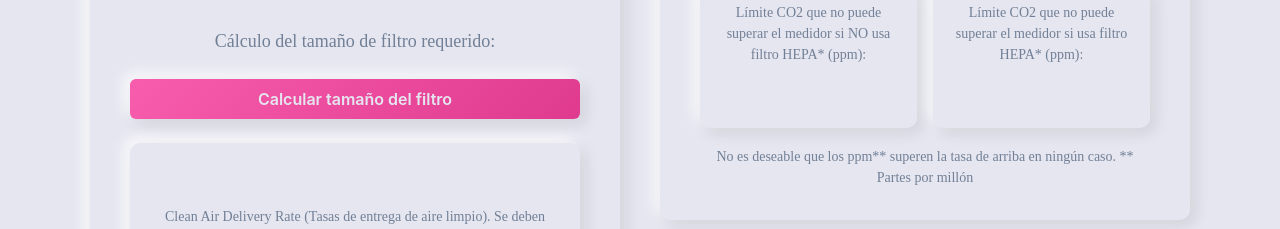
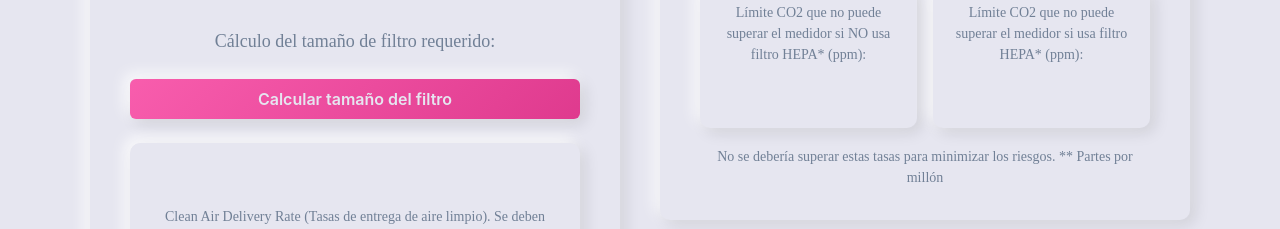
Before and after one commit to teootoledo/co2calculator, a React (Create React App) app: page / in a window 1280 px wide. Shown: the part 938-1167 px from the top of the page. Built offline with nearby package versions, Linux system fonts and the light colour scheme; a web font is replaced by a local one.

Commit message:
Fix issue #6.6

```diff
--- a/src/components/calculadora/CalculadoraCO2.js
+++ b/src/components/calculadora/CalculadoraCO2.js
@@ -30,7 +30,7 @@ const CalculadoraCO2 = ({ room }) => {
     profesores: null,
     flujoTotalPersonaLS: null,
     flujoTotalPersonaM3H: null,
-    calibracionCO2ext: null,
+    calibracionCO2ext: 420,
     limiteNoHEPA: null,
     limiteSiHEPA: null,
   });
@@ -233,7 +233,7 @@ const CalculadoraCO2 = ({ room }) => {
                   </Text>
                   <div className={`${!aula.limiteNoHEPA && "invisible"} `}>
                     <Tooltip
-                      label="Flujo de aire exterior"
+                      label="Limite CO2 sin filtro HEPA"
                       aria-label="litrosCO2pm"
                     >
                       <p>{aula.limiteNoHEPA} [ppm]</p>
@@ -254,7 +254,7 @@ const CalculadoraCO2 = ({ room }) => {
                   </Text>
                   <div className={`${!aula.limiteSiHEPA && "invisible"} `}>
                     <Tooltip
-                      label="Flujo de aire exterior"
+                      label="Limite CO2 con filtro HEPA"
                       aria-label="litrosCO2pm"
                     >
                       <p>{aula.limiteSiHEPA} [ppm]</p>
@@ -270,8 +270,8 @@ const CalculadoraCO2 = ({ room }) => {
             fontSize="sm"
             className="my-2 mx-3"
           >
-            No es deseable que los ppm** superen la tasa de arriba en ningún
-            caso. ** Partes por millón
+            No se debería superar estas tasas para minimizar los riesgos. **
+            Partes por millón
           </Text>
         </form>
       </Container>
--- a/src/pages/index.js
+++ b/src/pages/index.js
@@ -1,6 +1,6 @@
 import React, { useState, useEffect } from "react";
-import CalculadoraCADR from "../components/calculadora/CalculadoraCADR";
-import CalculadoraCO2 from "../components/calculadora/CalculadoraCO2";
+import CalculadoraCADR from "../components/Calculadora/CalculadoraCADR";
+import CalculadoraCO2 from "../components/Calculadora/CalculadoraCO2";
 import Post from "../components/Post/Post";
 import { PostsList } from "../components/Post/PostsList";
 
@@ -10,7 +10,7 @@ const MainPage = () => {
     ancho: null,
     largo: null,
     cadr: null,
-    cambiosAire: null,
+    cambiosAire: 5,
     cambiosFiltro: null,
     ventilacion: null,
     volumen: null,
```
